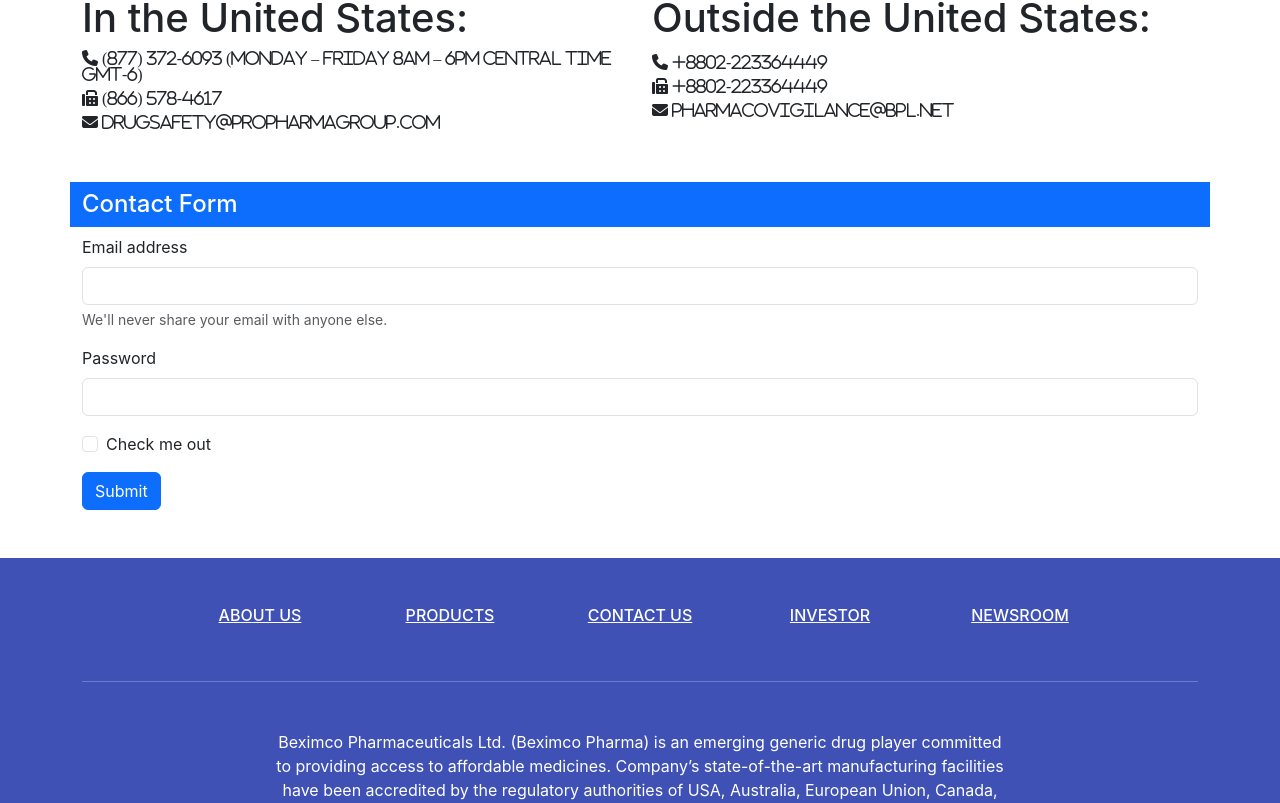
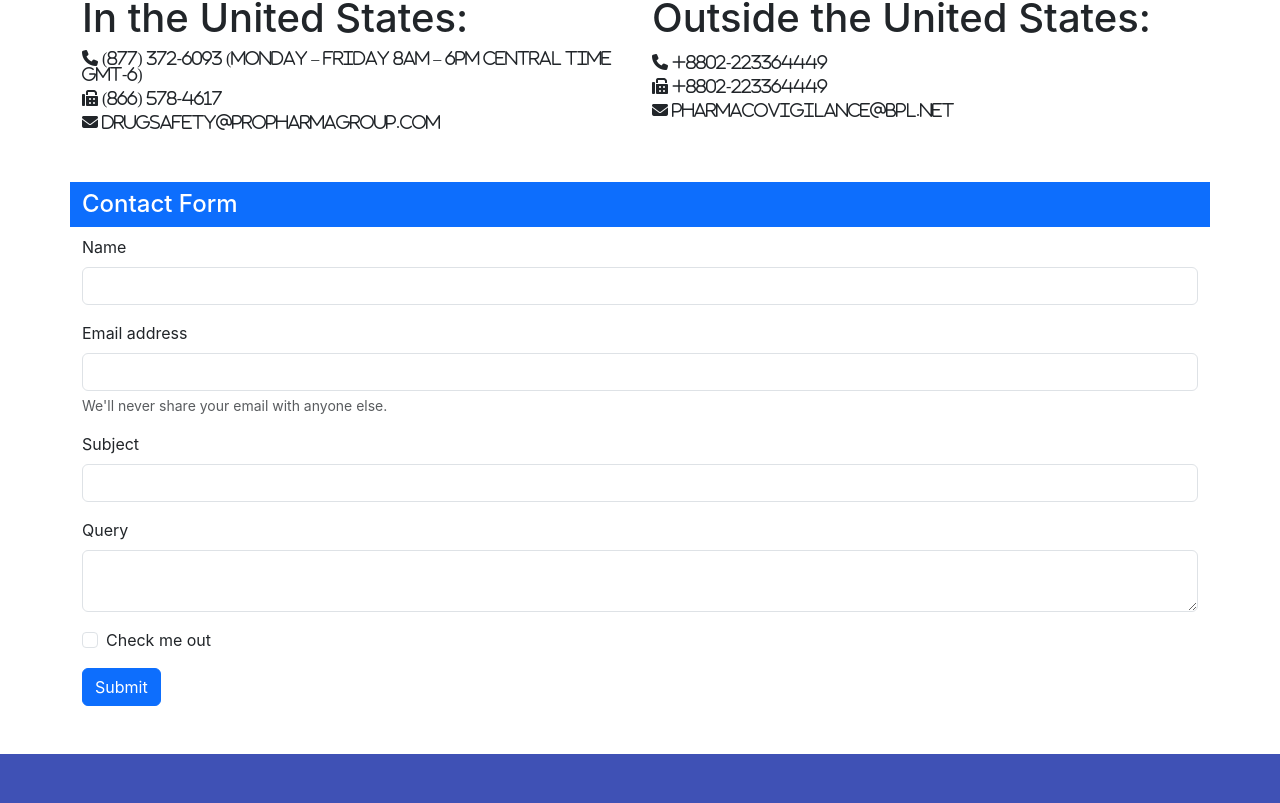
Before and after one commit to MAvi-Rup/Pharma_website, a React (Create React App) app: page /contact-us in a window 1280 px wide. Shown: the part 550-1353 px from the top of the page. Built offline with nearby package versions, Linux system fonts and the light colour scheme; the HTML template or start-up script is replaced by a standard one.

Commit message:
COntact Form Finish

```diff
--- a/src/Components/Pages/ContactUs.js
+++ b/src/Components/Pages/ContactUs.js
@@ -38,15 +38,24 @@ const ContactUs = () => {
             <div className='row'>
                 <h1 className='fs-4 text-white bg-primary pt-2 pb-2'>Contact Form</h1>
                 <form>
+                <div class="mb-3">
+                        <label for="exampleInputPassword1" class="form-label">Name</label>
+                        <input type="text" class="form-control" id="exampleInputPassword1" />
+                    </div>
                     <div class="mb-3">
                         <label for="exampleInputEmail1" class="form-label">Email address</label>
                         <input type="email" class="form-control" id="exampleInputEmail1" aria-describedby="emailHelp" />
                             <div id="emailHelp" class="form-text">We'll never share your email with anyone else.</div>
                     </div>
                     <div class="mb-3">
-                        <label for="exampleInputPassword1" class="form-label">Password</label>
-                        <input type="password" class="form-control" id="exampleInputPassword1" />
+                        <label for="exampleInputPassword1" class="form-label">Subject</label>
+                        <input type="text" class="form-control" id="exampleInputPassword1" />
                     </div>
+                    <div class="mb-3">
+                        <label for="exampleInputPassword1" class="form-label">Query</label>
+                        <textarea type="text" class="form-control" id="exampleInputPassword1" />
+                    </div>
+
                     <div class="mb-3 form-check">
                         <input type="checkbox" class="form-check-input" id="exampleCheck1" />
                             <label class="form-check-label" for="exampleCheck1">Check me out</label>
```
